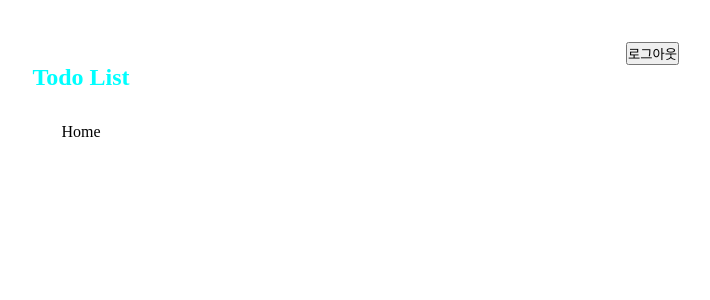
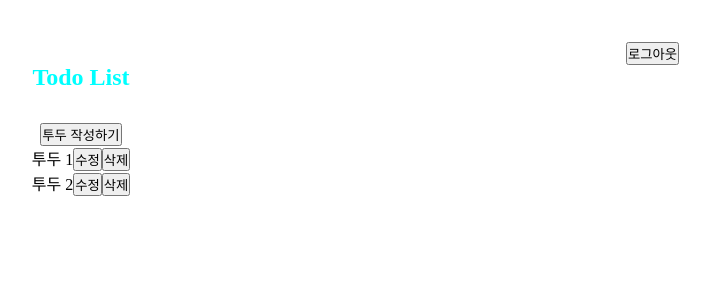
Before and after one commit to muzi55/wanted-pre-onboarding-challenge-fe-27, a React (Vite) app: page / in a window 1280 px wide. Shown: the top 300 px of the page, without its empty margins (559-1269 px from the left). Built offline with nearby package versions, Linux system fonts and the light colour scheme; sample sign-in values are in the browser's storage.

Commit message:
todoitem 컴포넌트 구조 잡기

```diff
--- a/src/pages/Home.tsx
+++ b/src/pages/Home.tsx
@@ -1,7 +1,29 @@
 import React from 'react'
 
 function Home() {
-  return <div>Home</div>
+  return (
+    <div>
+      <div>
+        {/* // 투두 작성 섹션  */}
+        <button>투두 작성하기</button>
+      </div>
+      <div>
+        {/* // 투두 리스트 섹션 */}
+        <ul>
+          <li>
+            <span>투두 1</span>
+            <button>수정</button>
+            <button>삭제</button>
+          </li>
+          <li>
+            <span>투두 2</span>
+            <button>수정</button>
+            <button>삭제</button>
+          </li>
+        </ul>
+      </div>
+    </div>
+  )
 }
 
 export default Home
```
Also changed, not shown: src/components/todo/TodoItem.tsx (added, +23 -0 lines), src/types/TextField.ts (+8 -0 lines).
